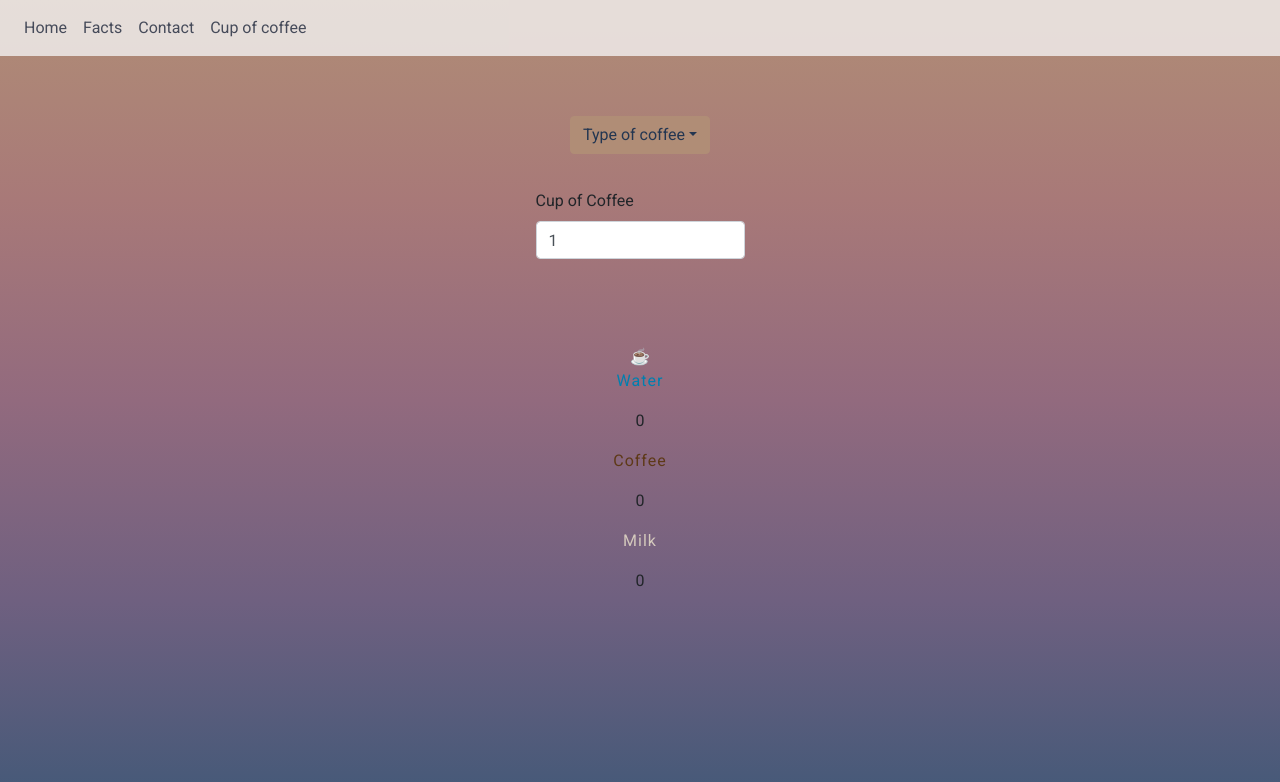
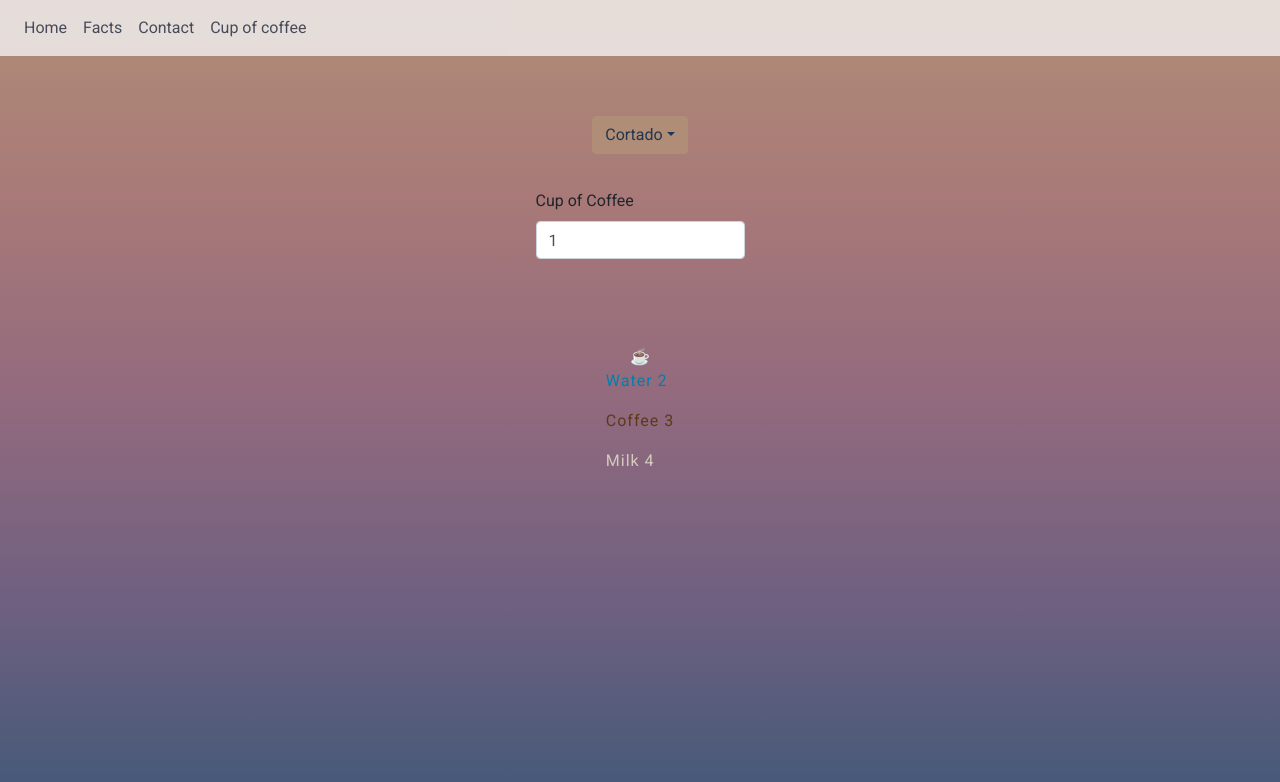
Before and after one commit to dapple1990/React-app, a React (Create React App) app: page /cupOf in a window 1280 px wide. Shown: the top 782 px of the page. Built offline with nearby package versions, Linux system fonts and the light colour scheme.

Commit message:
feat(): add hooks  and selector to components

```diff
--- a/src/components/counter.jsx
+++ b/src/components/counter.jsx
@@ -1,29 +1,53 @@
-import React, { Component } from "react";
+import React from "react"
 
-class Counter extends Component {
-  state = {
-    water: 0,
-    coffee: 0,
-    milk: 0,
-    cupOf: 0
-  };
+export const RECIPE_CORTADO = 'Cortado';
+export const RECIPE_ESPRESSO = 'Espresso';
+export const RECIPE_FLATWHITE = 'Flat White';
 
-  render() {
-    const { water, coffee, milk } = this.state;
+export function Counter({ type, amount }) {
+
+  const ingredients = () => {
+    let waterRatio, milkRatio, coffeeRatio = 0;
+    switch (type) {
+      case RECIPE_CORTADO:
+        waterRatio = 2;
+        milkRatio = 4;
+        coffeeRatio = 3;
+        break;
+      case RECIPE_ESPRESSO:
+        waterRatio = 2;
+        milkRatio = 0;
+        coffeeRatio = 2;
+        break;
+      case RECIPE_FLATWHITE:
+        waterRatio = 2;
+        milkRatio = 4;
+        coffeeRatio = 3;
+        break;
+      default:
+        console.log('Drink coffee be fluffy')
+    }
+    let water = amount * waterRatio;
+    let milk = amount * milkRatio;
+    let coffee = amount * coffeeRatio;
     return (
-      <div className="input-container">
-        <span role="img" aria-label="Coffee">
-          ☕
+      <div>
+        <p className="water">Water {water}</p>
+        <p className="coffee">Coffee {coffee}</p>
+        <p className="milk">Milk {milk}</p>
+      </div>
+    )
+  }
+
+  return (
+    <div className="input-container">
+      <span role="img" aria-label="Coffee">
+        ☕
         </span>
-        <p className="water">Water</p>
-        <p>{water}</p>
-        <p className="coffee">Coffee</p>
-        <p>{coffee}</p>
-        <p className="milk">Milk</p>
-        <p>{milk}</p>
-      </div>
-    );
-  }
+      {ingredients()}
+    </div>
+  );
 }
 
+
 export default Counter;
--- a/src/components/cupof.jsx
+++ b/src/components/cupof.jsx
@@ -1,28 +1,33 @@
 import React, { useState } from "react";
 import DropdownButton from "react-bootstrap/DropdownButton";
 import Dropdown from "react-bootstrap/Dropdown";
-import Counter from "./counter";
+import Counter, { RECIPE_CORTADO, RECIPE_ESPRESSO, RECIPE_FLATWHITE } from "./counter";
 import InputForm from "./inputForm";
 
 export function CupOf() {
 
   const [amountOf, setAmount] = useState(1);
+  const [type, setType] = useState(RECIPE_CORTADO)
 
   const handleInputValue = event => {
     const value = parseInt(event.target.value)
-    setAmount(!isNaN(value) ? value : 1 )
+    setAmount(!isNaN(value) ? value : 1)
+  }
+
+  const dropDownType = event => {
+    setType(event)
   }
 
 
   return (
     <div className="input-container">
-      <DropdownButton id="dropdown-basic-button" title="Type of coffee">
-        <Dropdown.Item eventKey="flat" active>Flat white</Dropdown.Item>
-        <Dropdown.Item eventKey="cortado">Cortado</Dropdown.Item>
-        <Dropdown.Item eventKey="capuccino">Capuccino</Dropdown.Item>
+      <DropdownButton id="dropdown-basic-button" title={type} onSelect={dropDownType}>
+        <Dropdown.Item eventKey={RECIPE_CORTADO} active>Cortado</Dropdown.Item>
+        <Dropdown.Item eventKey={RECIPE_ESPRESSO}>Espresso</Dropdown.Item>
+        <Dropdown.Item eventKey={RECIPE_FLATWHITE}>Flat White</Dropdown.Item>
       </DropdownButton>
       <InputForm onChange={handleInputValue} value={amountOf} />
-      <Counter />
+      <Counter type={type} amount={amountOf} />
     </div>
   );
 }
```
